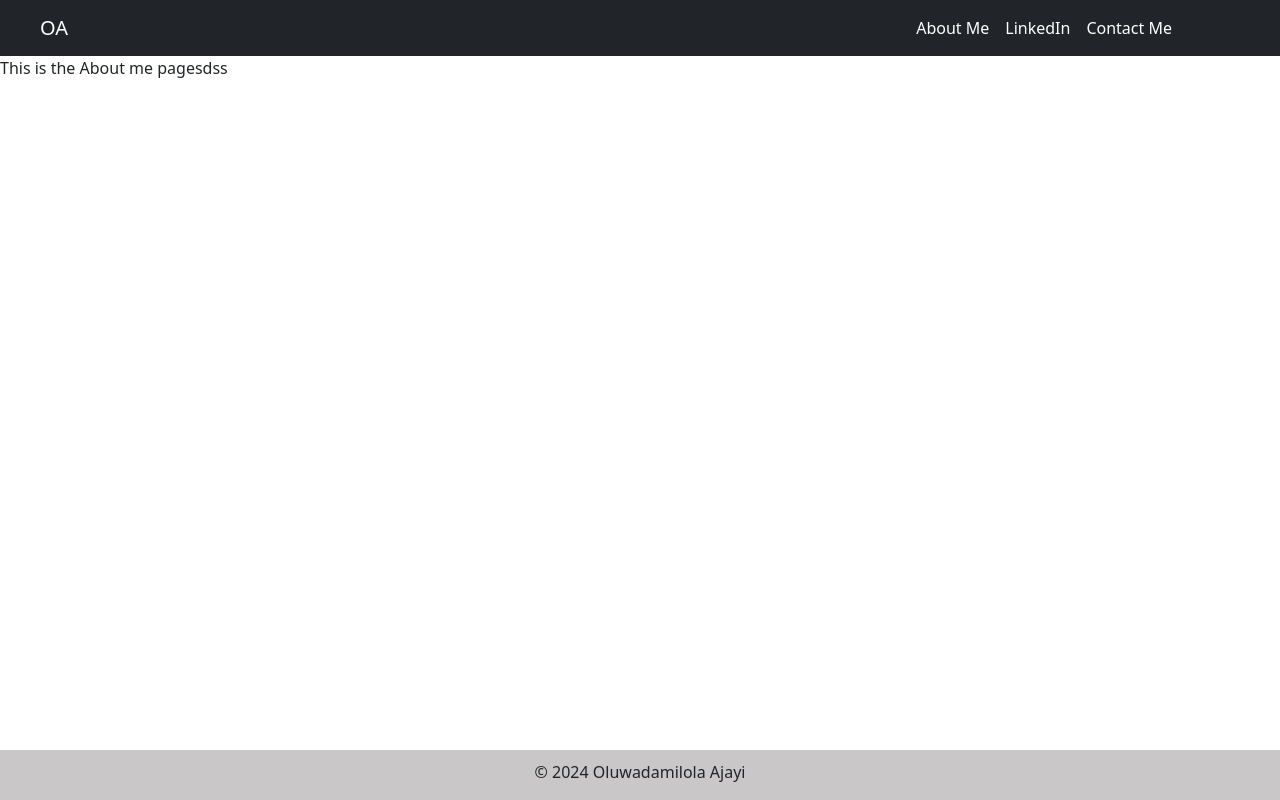
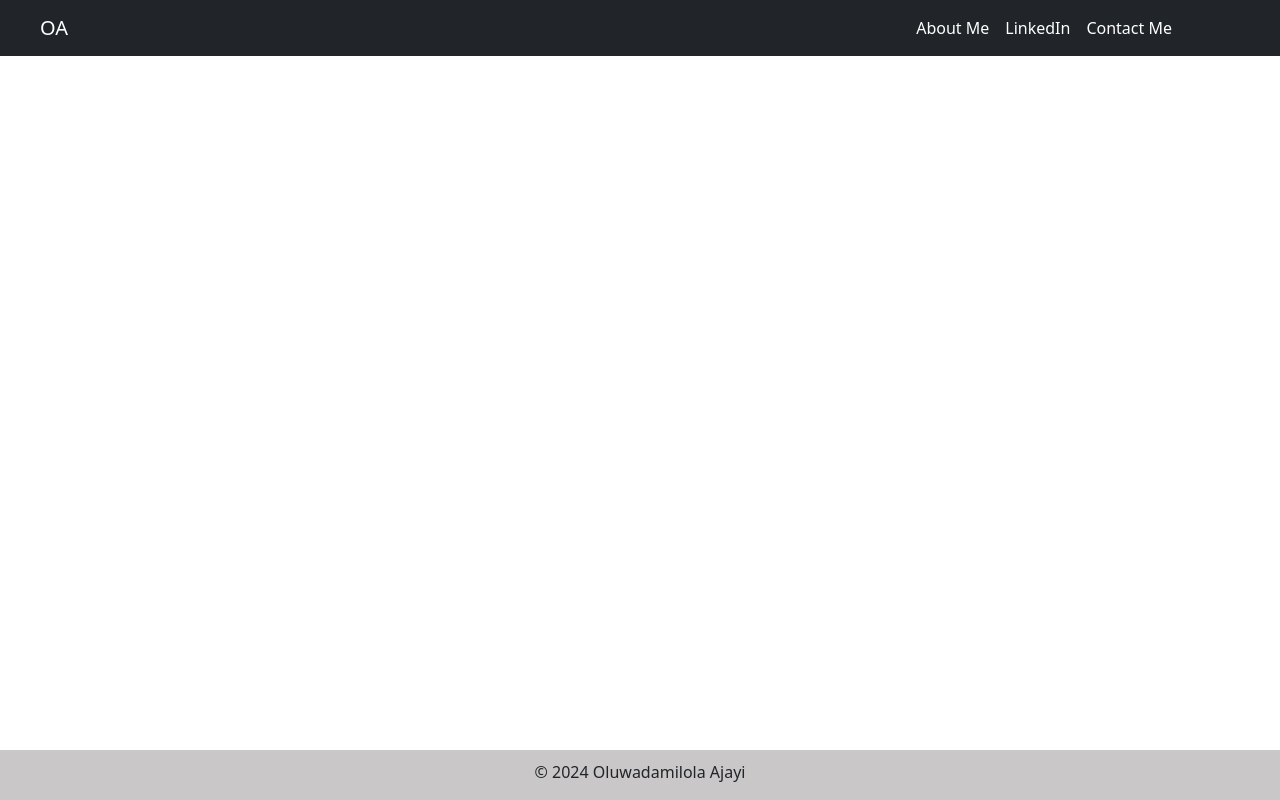
Before and after one commit to nickdammy/homepage, a React (Create React App) app: page /about in a window 1280 px wide. Built offline with nearby package versions, Linux system fonts and the light colour scheme.

Commit message:
Corrected path to about me

```diff
--- a/src/App.js
+++ b/src/App.js
@@ -26,7 +26,7 @@ function App() {
 
 			<Routes>
                 <Route path="/homepage" element={<Homepage />} />
-				<Route path="/about" element={<About />} />
+				<Route path="/homapage/about" element={<About />} />
 
 			</Routes>
 
--- a/src/components/Navbar.js
+++ b/src/components/Navbar.js
@@ -14,7 +14,7 @@ function Navbar() {
             <div class="collapse navbar-collapse " id="navbarSupportedContent" style={{paddingRight: "100px"}}>
             <ul class="navbar-nav ms-auto">
               <li class="nav-item active">
-                <a class="nav-link" href="https://www.nickdammy.github.io/about" style={{color:"white"}} >About Me</a>
+                <a class="nav-link" href="./about" style={{color:"white"}} >About Me</a>
               </li>
               <li class="nav-item">
                 <a class="nav-link" href="https://www.linkedin.com/in/damiajayi" style={{color:"white"}}>LinkedIn</a>
```
